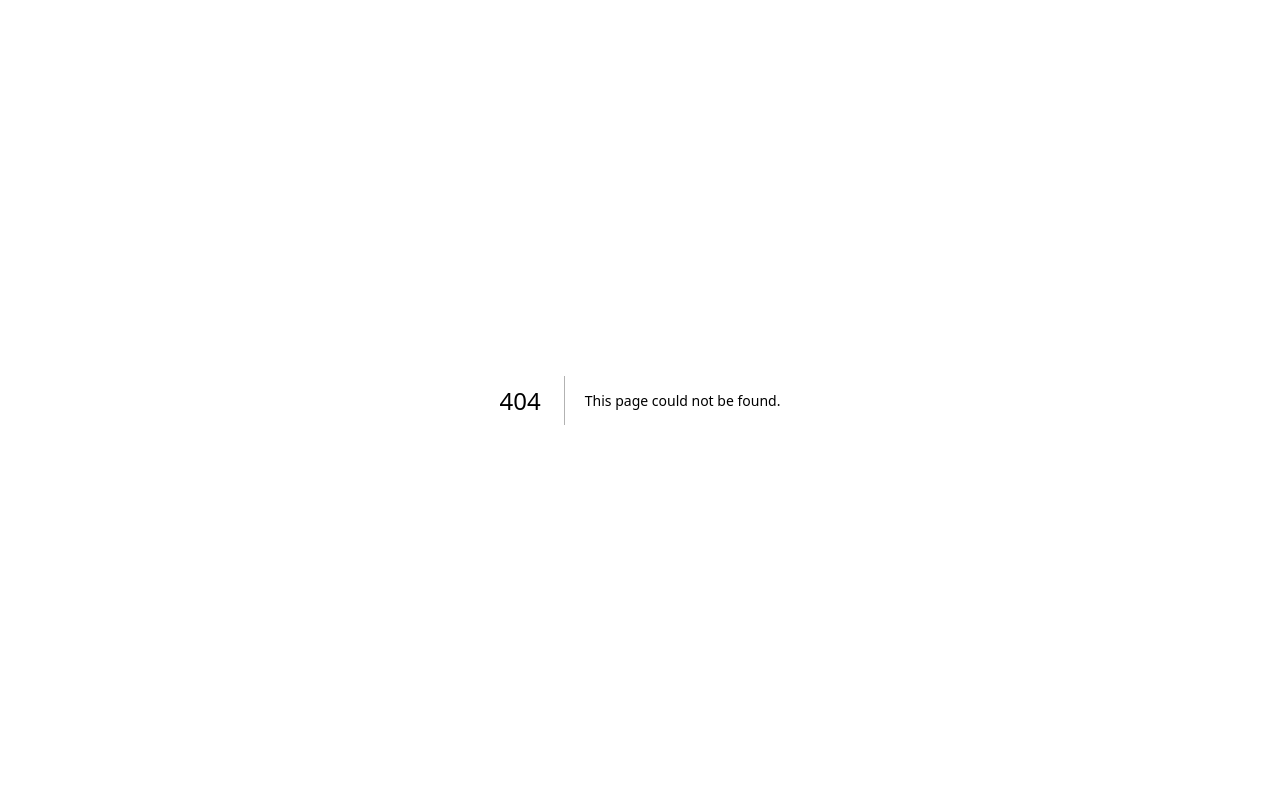
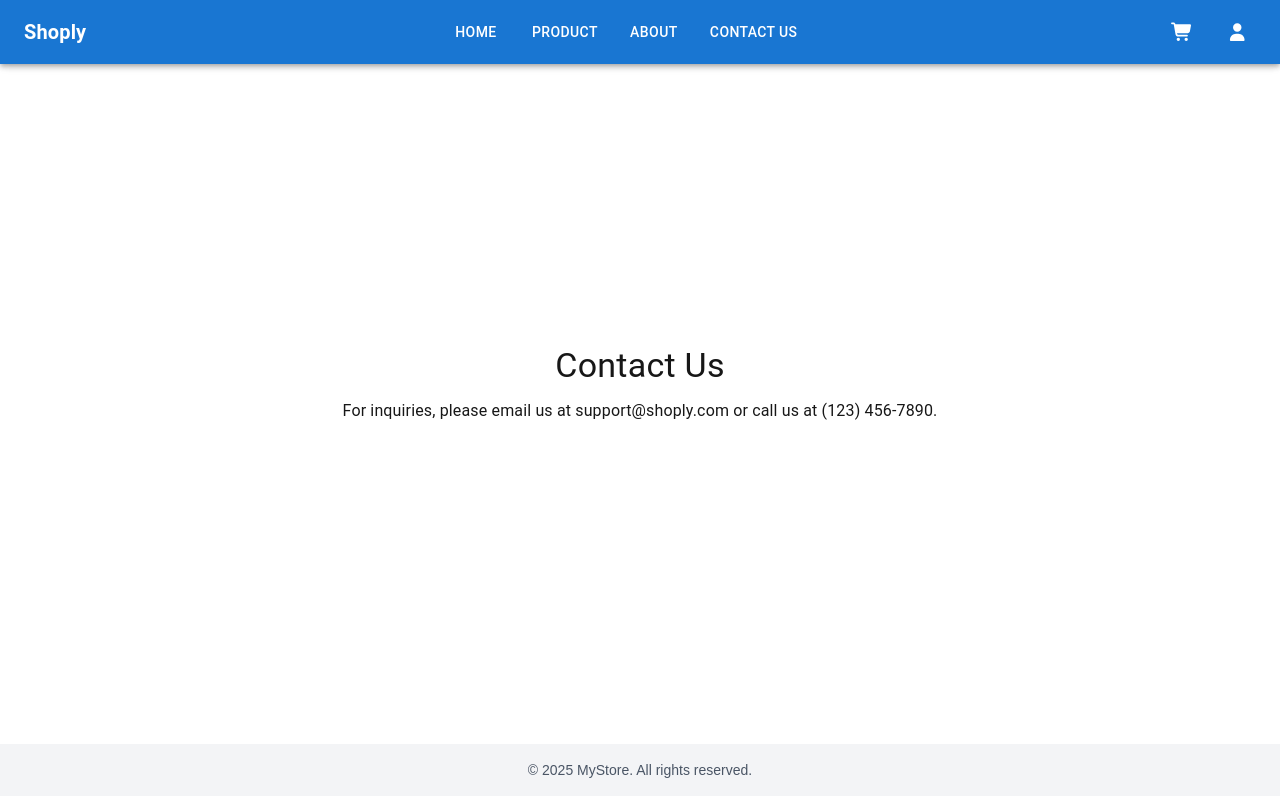
Before and after one commit to SachinthaNimesh370/Shoply-Nextjs, a Next.js app: page /contactus in a window 1280 px wide. Before the commit this address had no page. Built offline with nearby package versions, Linux system fonts and the light colour scheme.

Commit message:
implement contact us page

```diff
--- a/src/app/components/Header.jsx
+++ b/src/app/components/Header.jsx
@@ -33,7 +33,7 @@ export default function Header() {
           <Button href="/" color="inherit">Home</Button>
           <Button href="/product" color="inherit">Product</Button>
           <Button href="about" color="inherit">About</Button>
-          <Button href="#" color="inherit">Contact Us</Button>
+          <Button href="contactus" color="inherit">Contact Us</Button>
         </Box>
 
         {/* Right Side Icons */}
--- /dev/null
+++ b/src/app/contactus/page.jsx
@@ -0,0 +1,23 @@
+"use client";
+import React from 'react'
+import { Box } from '@mui/material';
+import Header from '../components/Header';
+import Footer from '../components/Footer';
+import Typography from '@mui/material/Typography';
+
+export default function page() {
+  return (
+    <Box sx={{ paddingTop: '64px' }}>
+      <Header />
+      <Box sx={{ display: 'flex', flexDirection: 'column', alignItems: 'center', justifyContent: 'center', height: '80vh' }}>
+        <Typography variant="h4" gutterBottom>
+          Contact Us
+        </Typography>
+        <Typography variant="body1" textAlign="center">
+          For inquiries, please email us at support@shoply.com or call us at (123) 456-7890.
+        </Typography>
+      </Box>
+      <Footer />
+    </Box>
+  );
+}
```
